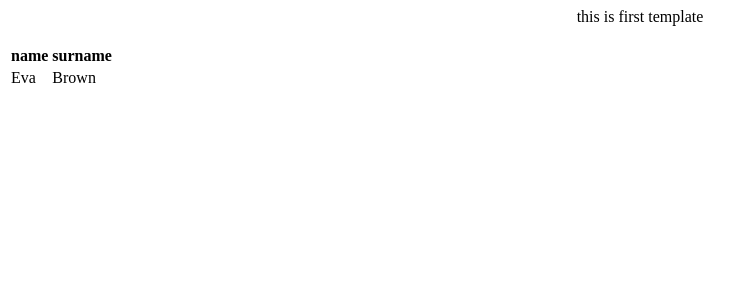
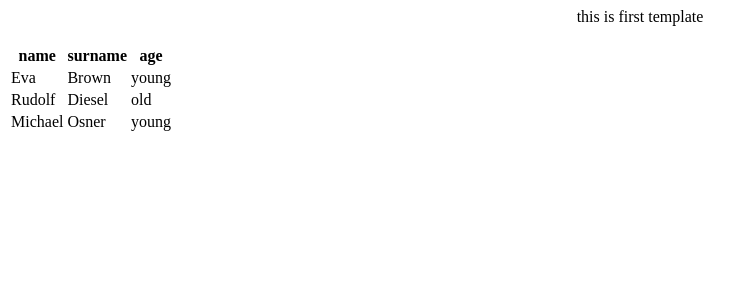
Before and after one commit to cherkavi/python-django, a Django app: page / in a window 1280 px wide. Shown: the top 300 px of the page, without its empty margins (0-755 px from the left). Run offline with Django 3.2, Linux system fonts and the light colour scheme.

Commit message:
template with markup language

```diff
--- a/codeschool/main_app/templates/index.html
+++ b/codeschool/main_app/templates/index.html
@@ -7,11 +7,19 @@
 		<br/>
 		<table>
 		    <tr>
-			<th>name</th><th>surname</th>
+			<th>name</th><th>surname</th><th>age</th>
 		    </tr>
+		    {%for each in people%}
 		    <tr>
-			<td>{{name}}</td><td>{{surname}}</td>
+			<td>{{each.name}}</td>
+			<td>{{each.surname}}</td>
+			{%if each.age > 40 %}
+			    <td>old</td>
+			{%else%}
+			    <td>young</td>
+			{%endif%}
 		    </tr>
+		    {%endfor%}
 		</table>
 	</body>
 </html>
--- a/codeschool/main_app/views.py
+++ b/codeschool/main_app/views.py
@@ -1,8 +1,26 @@
 from django.shortcuts import render
 from django.http import HttpResponse
 
+class Person:
+
+	def __init__(self, name, surname, age):
+		self.__name=name
+		self.__surname=surname
+		self.__age=age
+
+	def name(self):
+		return self.__name
+
+	def surname(self):
+		return self.__surname
+
+	def age(self):
+		return self.__age
+
+
 def index(request):
-    name = 'Eva'
-    surname = 'Brown'
-    context = {'name': name, 'surname': surname}
-    return render(request, 'index.html', context)
+	eva = Person('Eva', 'Brown', 35)
+	rudolf = Person('Rudolf', 'Diesel', 50)
+	michael = Person('Michael', 'Osner', 28)
+	people = [eva, rudolf, michael]
+	return render(request, 'index.html', {'people':people})
```
